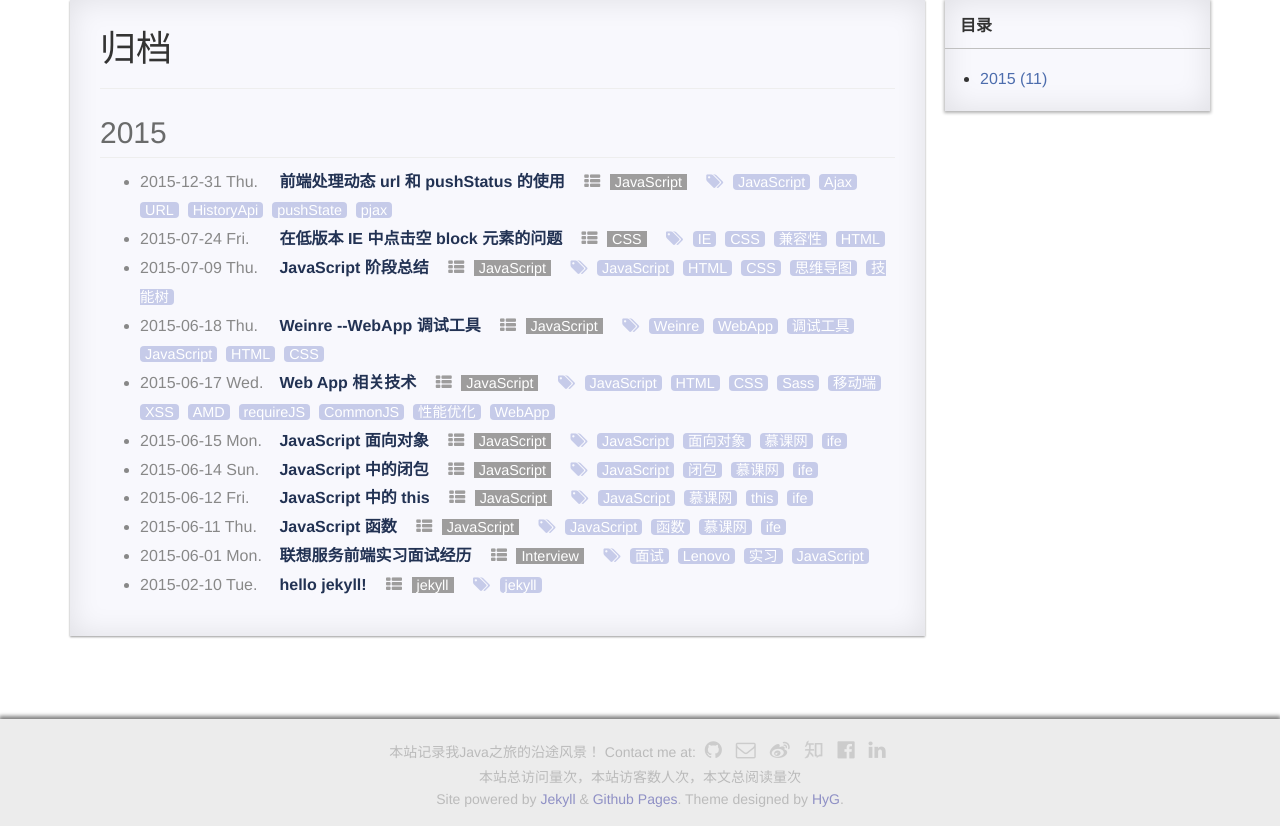
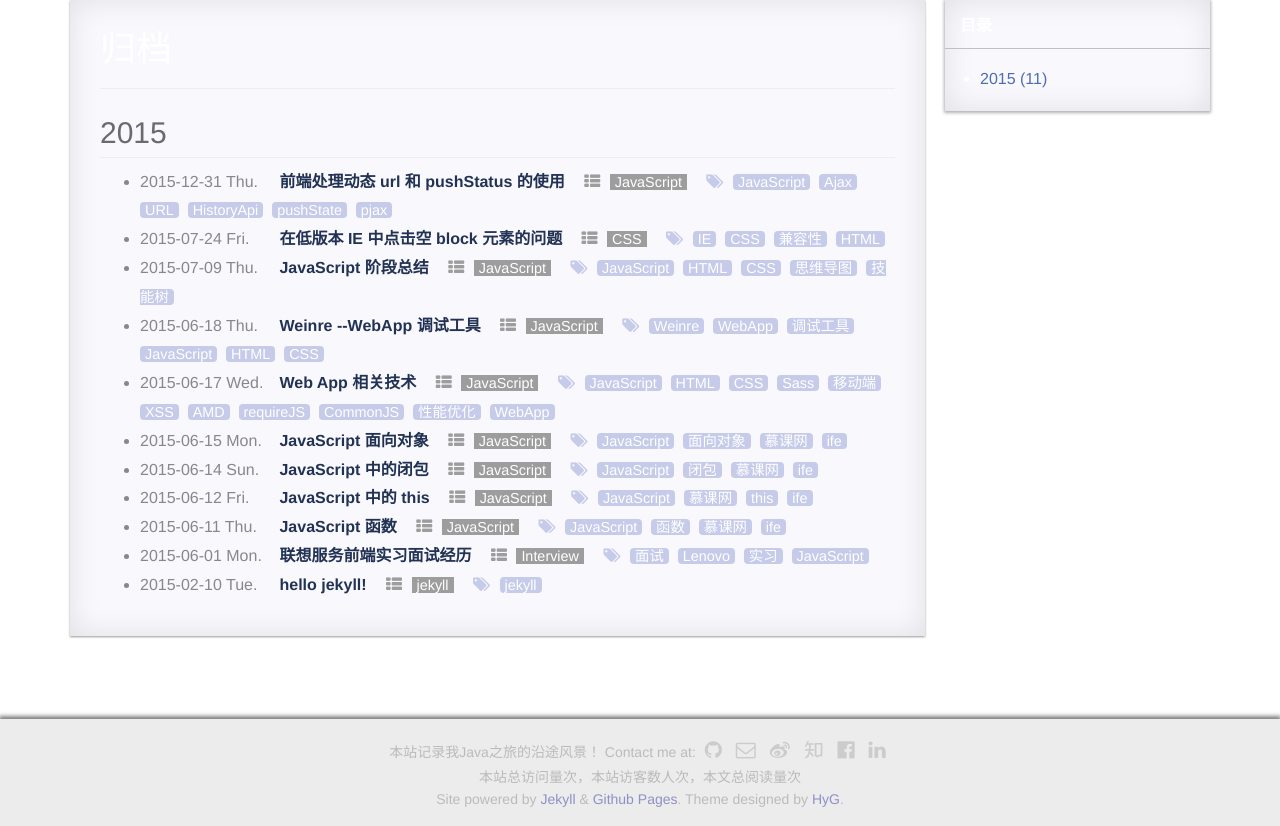
Before and after one commit to Dongwublog/Dongwublog.github.io, a Jekyll site: the page built from page/0archives.html, in a window 1280 px wide. Shown: the part 100-926 px from the top of the page. Built offline with Jekyll 4.4.1, drawn with Linux system fonts in a browser that asks for light colours; comment, search, counter and statistics services are not loaded.

Commit message:
Update _reset.scss

```diff
--- a/_sass/_reset.scss
+++ b/_sass/_reset.scss
@@ -28,7 +28,7 @@ html {
 }
 body {
     font-family: 'Helvetica Neue',Helvetica,Arial,'Microsoft YaHei',sans-serif;
-    color: #333;
+    color: white;
     //background-image: url(https://ooo.0o0.ooo/2016/06/20/5768c606cf9cb.jpg);
     position: relative;
     min-height: 100%;
```
